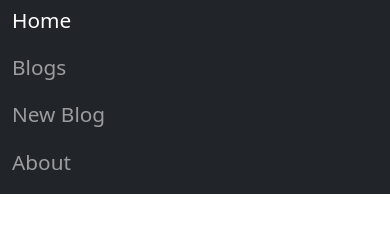
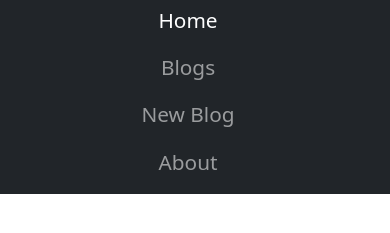
Before and after one commit to abhishek7575-spec/Blog_Web_Application, a plain HTML site: page index.html in a window 390 px wide. Both pictures are taken after a click on the button "Toggle navigation". Shown: the part 69-302 px from the top of the page. Drawn offline with nearby package versions, Linux system fonts and the light colour scheme.

Commit message:
Navbar-responsive

```diff
--- a/styles.css
+++ b/styles.css
@@ -1,3 +1,17 @@
 .nav-item{
     font-size:1.3em !important;
+    margin-right: 14px;
+    float:right !important;
 }
+.navbar-nav{
+    width:100%;
+    display: flex;
+    justify-content: space-between;
+    padding-left: 70% !important;
+}
+@media only screen and (max-width: 1000px) {
+    .navbar-nav {
+      padding-left:0 !important;
+      text-align: center;
+    }
+  }
```
Also changed, not shown: index.html (+1 -0 lines).
